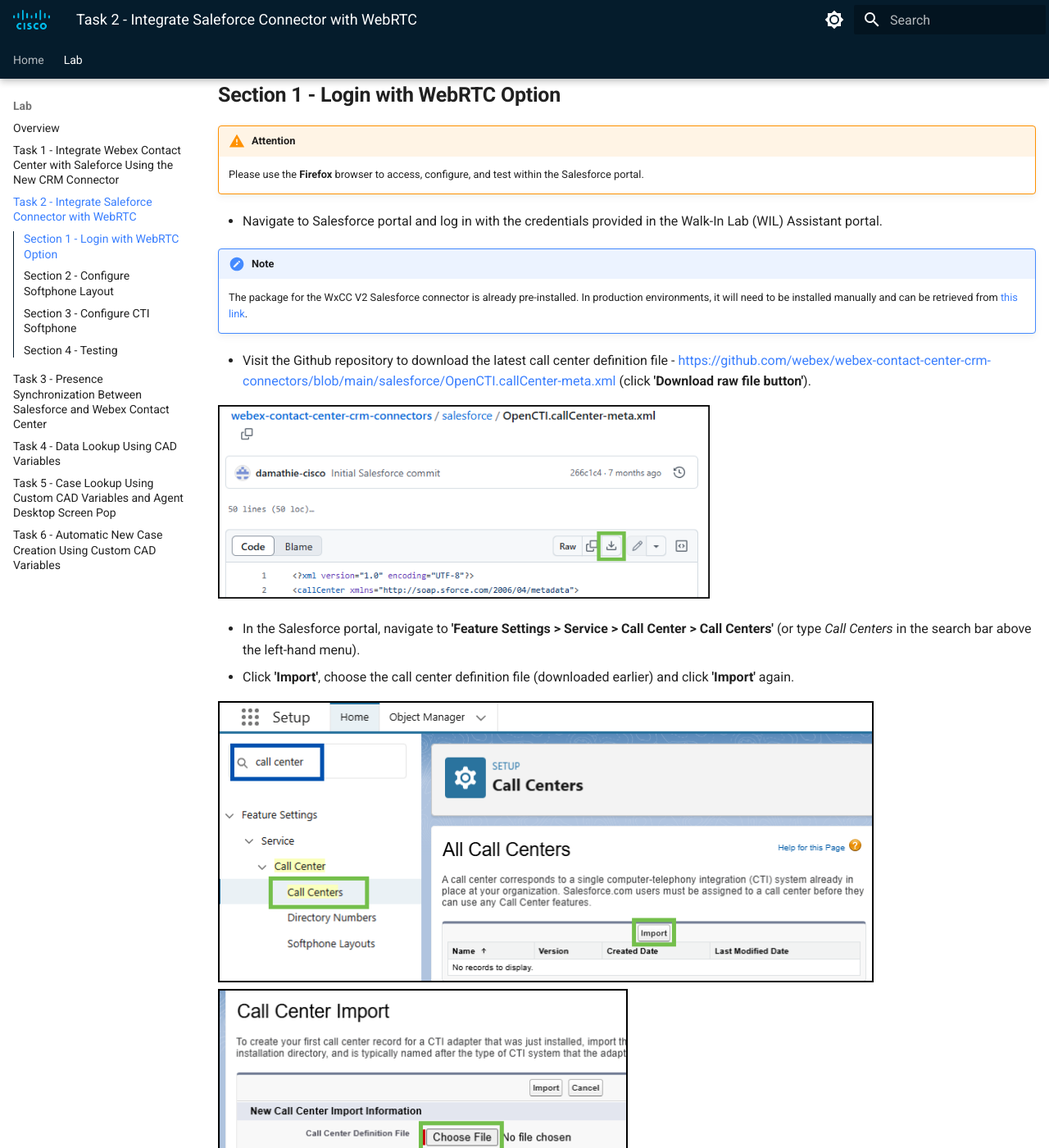
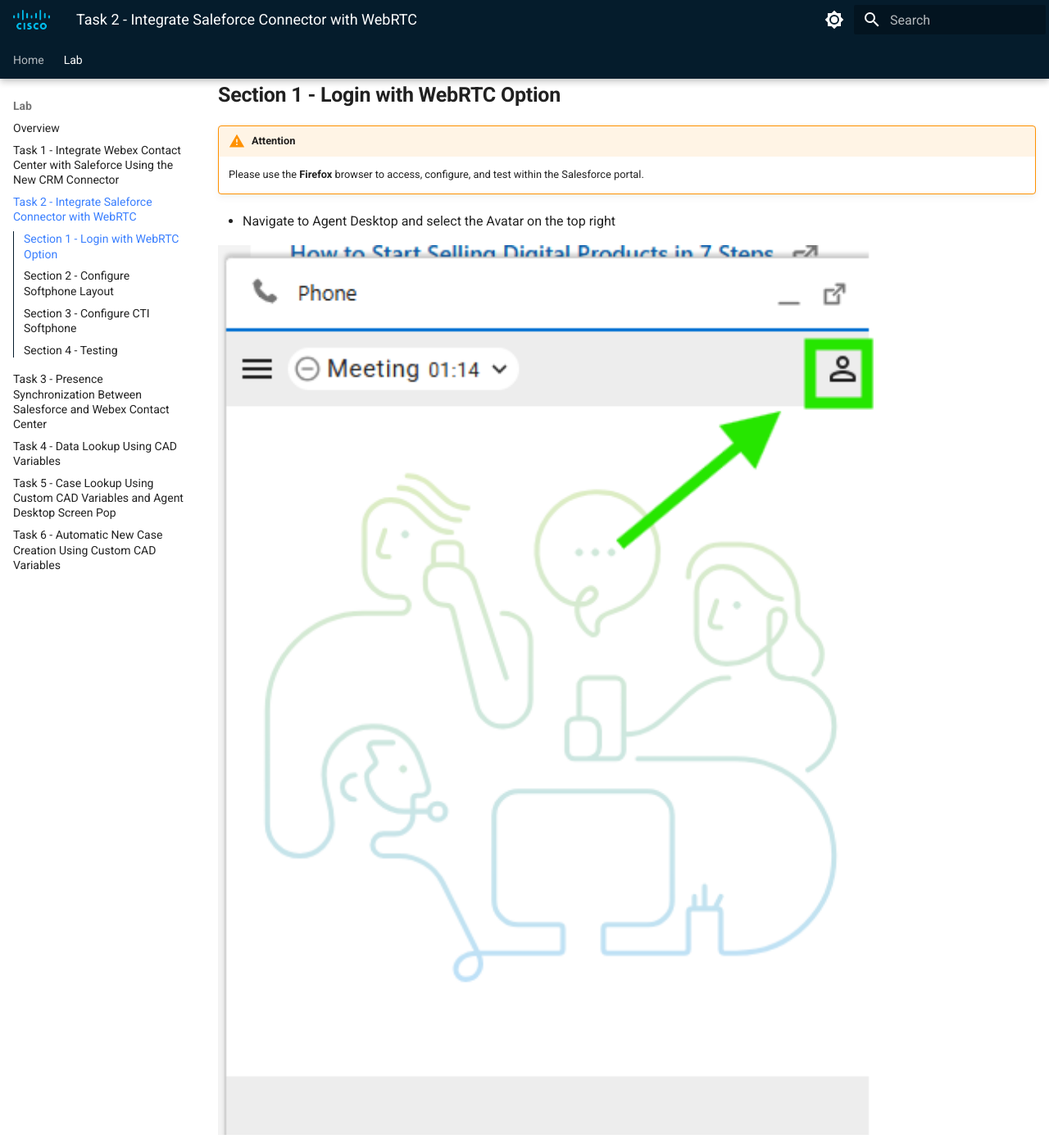
Before and after one commit to WebexCC-SA/LAB-2308, an MkDocs documentation site: the page built from docs/task2.md, in a window 1280 px wide and 1400 px high, scrolled down 656 px. Shown: the whole window at 82% size. Built offline with MkDocs 1.6.1 and Material for MkDocs 9.7.7, drawn with Linux system fonts in a browser that asks for light colours; some of the changed text lies outside the part shown.

Commit message:
Update task2.md

```diff
--- a/docs/task2.md
+++ b/docs/task2.md
@@ -24,21 +24,16 @@
 !!! warning "Attention"
 	Please use the **Firefox** browser to access, configure, and test within the Salesforce portal.
 
-- Navigate to Salesforce portal and log in with the credentials provided in the Walk-In Lab (WIL) Assistant portal.
+- Navigate to Agent Desktop and select the Avatar on the top right
 
-!!! note
-	The package for the WxCC V2 Salesforce connector is already pre-installed. In production environments, it will need to be installed manually and can be retrieved from <a href="https://login.salesforce.com/packaging/installPackage.apexp?p0=04tUl000000VK45IAG" target="_blank">this link</a>.
+![Nav](./assets/task2/1.png){ width="800" }
 
-- Visit the Github repository to download the latest call center definition file - <a href="https://github.com/webex/webex-contact-center-crm-connectors/blob/main/salesforce/OpenCTI.callCenter-meta.xml" target="_blank">https://github.com/webex/webex-contact-center-crm-connectors/blob/main/salesforce/OpenCTI.callCenter-meta.xml</a> (click **'Download raw file button'**).
-
-
-![Nav](./assets/t1s1p1.png){ width="600" }
-
-- In the Salesforce portal, navigate to **'Feature Settings > Service > Call Center > Call Centers'** (or type _Call Centers_ in the search bar above the left-hand menu).
+- Navigate to **'Profile Settings > Desktop > Save'** (or type _Call Centers_ in the search bar above the left-hand menu).
 - Click **'Import'**, choose the call center definition file (downloaded earlier) and click **'Import'** again.
 
-![Nav](./assets/t1s1p1b.png){ width="800" }
-![Nav](./assets/t1s1p3.png){ width="500" }
+![Nav](./assets/task2/2.png){ width="400" }
+![Nav](./assets/task2/3.png){ width="400" }
+![Nav](./assets/task2/4.png){ width="400" }
 
 - After the call center definition file is imported, edit it by clicking **'Edit'**.
 - Change **'WxCC Region'** to **'us1'**.
```
